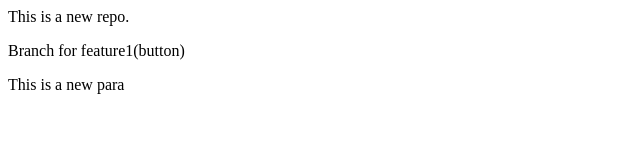
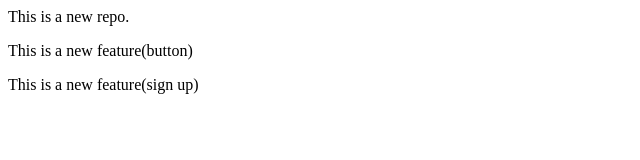
Before and after one commit to KENNY777-arch/localrepo, a plain HTML site: page index.html in a window 1280 px wide. Shown: the whole page, without its empty margins (0-640 px from the left). Drawn offline with Linux system fonts and the light colour scheme.

Commit message:
Add button

```diff
--- a/index.html
+++ b/index.html
@@ -1,4 +1,4 @@
 
 <p>This is a new repo.</p>
-<p>Branch for feature1(button)</p>
-<p>This is a new para</p>
+<p>This is a new feature(button)</p>
+<p>This is a new feature(sign up)</p>
```
